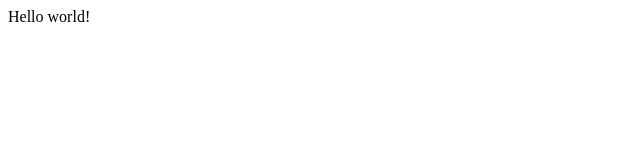
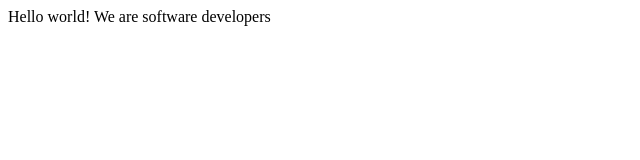
Before and after one commit to katarighe/microverse-trial-1a, a plain HTML site: page index.html in a window 1280 px wide. Shown: the whole page, without its empty margins (0-640 px from the left). Drawn offline with Linux system fonts and the light colour scheme.

Commit message:
Update index.html

```diff
--- a/index.html
+++ b/index.html
@@ -21,7 +21,7 @@
     - The freeCodeCamp Team
 
     -->
-Hello world!
+Hello world! We are software developers
     <script  src="js/index.js"></script>
   </body>
 </html>
```
